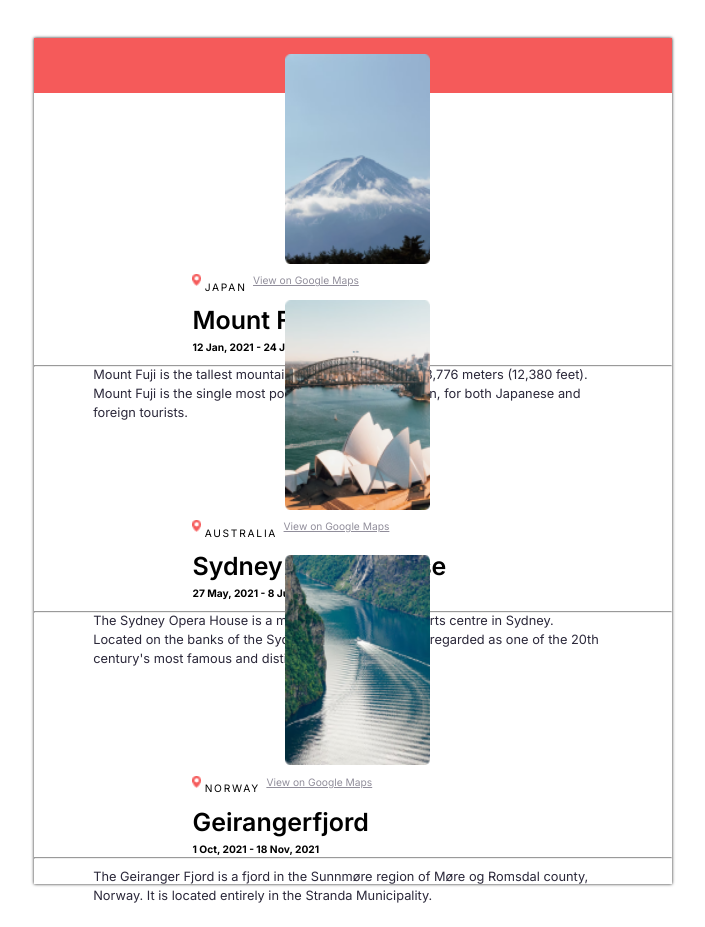
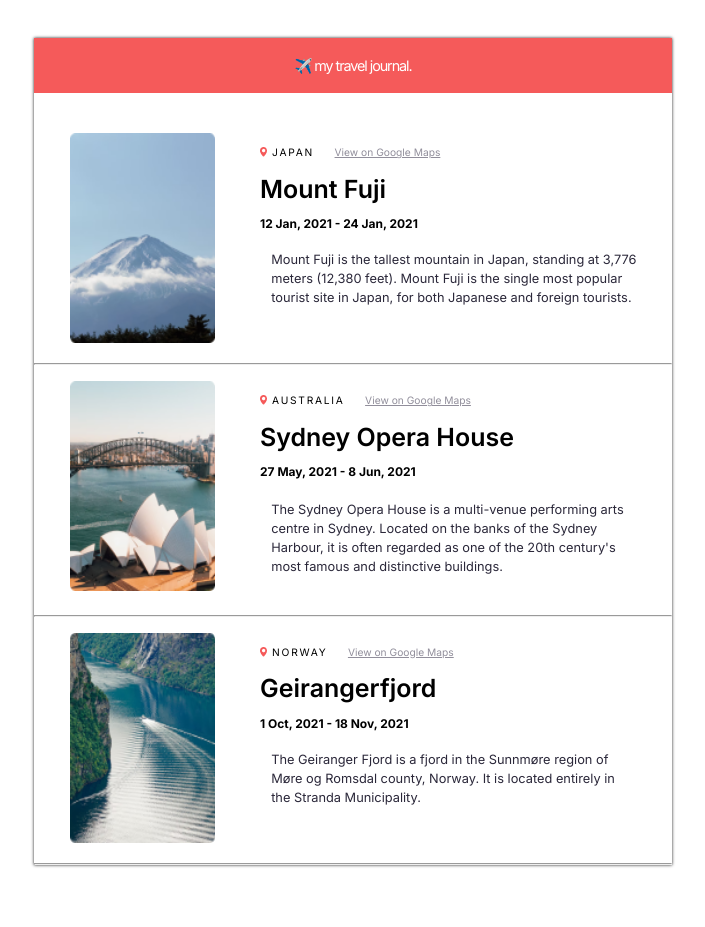
Before and after one commit to mohs-in/travel-journal, a React (Vite) app: page / in a window 1280 px wide. Shown: the whole page, without its empty margins (287-992 px from the left). After the commit the page ends 903 px from the top, so only its background shows below. Built offline with nearby package versions, Linux system fonts and the light colour scheme.

Commit message:
refactor code for desktop screens

```diff
--- a/src/index.css
+++ b/src/index.css
@@ -59,6 +59,7 @@ body {
 }
 
 .tileContent--loc--country {
+  letter-spacing: 0.17em;
   margin-left: .5em;
   margin-right: 2em;
 }
@@ -88,7 +89,7 @@ body {
  @media (min-width:480px) {
   .main--component {
     width: 638px;
-    height: 846px;
+    height: auto;
   }
 
   .final-score {
@@ -97,50 +98,24 @@ body {
     align-items: center;
   }
 
-  .header--title {
-    width: 638px;
-  }
-
-  .tile--component {
-    display: flex;
-    flex-direction: column;
-    justify-content: center;
-    align-items: center;
-    width: 546px;
-    height: 232px;
-    margin-left: 2.5em;
-  }
-
-  .tile--content {
-    margin-top: 0;
-    margin-left: 1.56em;
-    width: 326px;
-    height: 187px;
-    display: flex;
-    flex-direction: column;
-    align-items: flex-start;
-    justify-content: flex-start;
-    flex-shrink:initial;
-  }
-
   .tile--img > img {
     width: 145px;
     height: 210px;
   }
 
-  .tileContent--loc > img {
-    width: 9px;
-    height: 11.55px;
+  .tile--component {
+    grid-template-columns: 1fr 1fr 1fr;
+    grid-template-rows: 1fr 1fr;
+    margin: 1em;
   }
 
-  .tileContent--loc--country {
-    letter-spacing: 0.17em;
-    margin: 1.25em 0.625em 0 .3125em;
+  .tile--content,
+  .tileContent--text {
+    grid-column:2;
+    grid-column: span 2;
   }
 
-  .tileContent--date {
-    font-size: .64rem;
-    font-weight: 700;
-    line-height: 0;
+  .tile--img {
+    grid-row: span 3;
   }
  }
```
